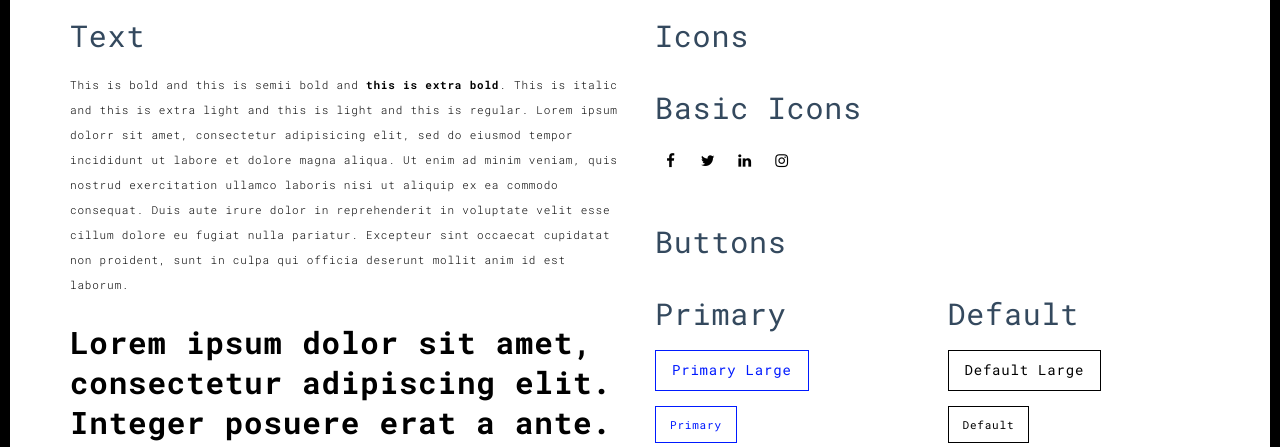
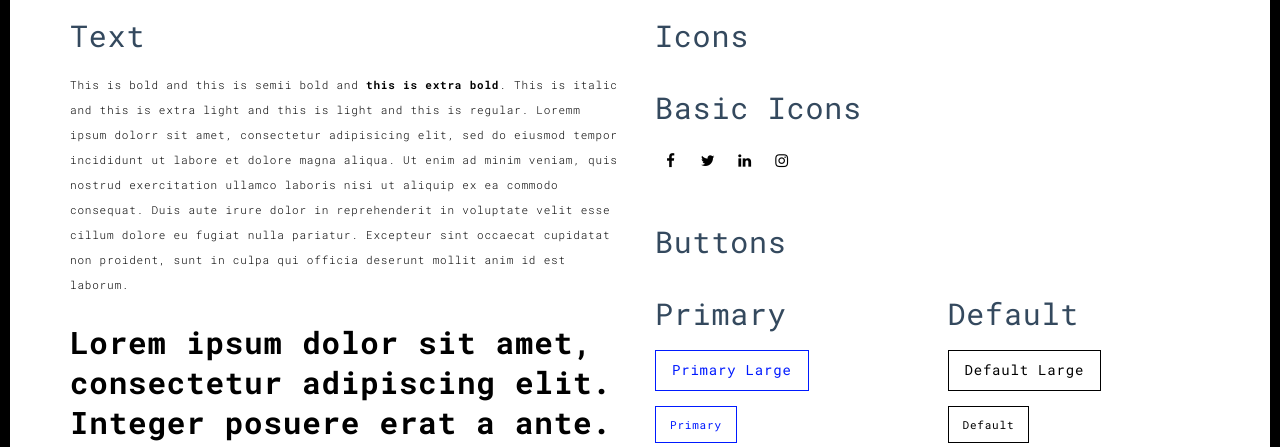
Before and after one commit to Alinoureddine1/portfo, a Flask app: template templates/components.html in a window 1280 px wide. Shown: the part 90-537 px from the top of the page. Run offline with Flask 2, Linux system fonts and the light colour scheme; the template is opened without the code that fills it, so the values that code supplies are empty.

Commit message:
testing CD

```diff
--- a/templates/components.html
+++ b/templates/components.html
@@ -63,7 +63,7 @@
             <h2 class="template-title-example">Text</h2>
             <p>This is bold and this is semii bold and <b>this is extra bold</b>. This is italic and this is extra light
               and this is light
-              and this is regular. Lorem ipsum dolorr sit amet, consectetur adipisicing elit, sed do eiusmod
+              and this is regular. Loremm ipsum dolorr sit amet, consectetur adipisicing elit, sed do eiusmod
               tempor incididunt ut labore et dolore magna aliqua. Ut enim ad minim veniam,
               quis nostrud exercitation ullamco laboris nisi ut aliquip ex ea commodo
               consequat. Duis aute irure dolor in reprehenderit in voluptate velit esse
```
